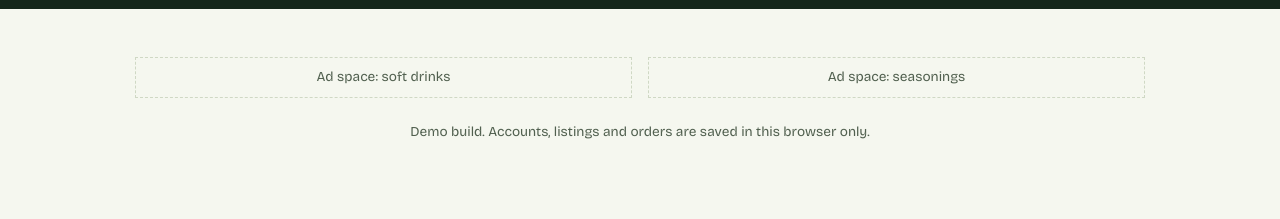
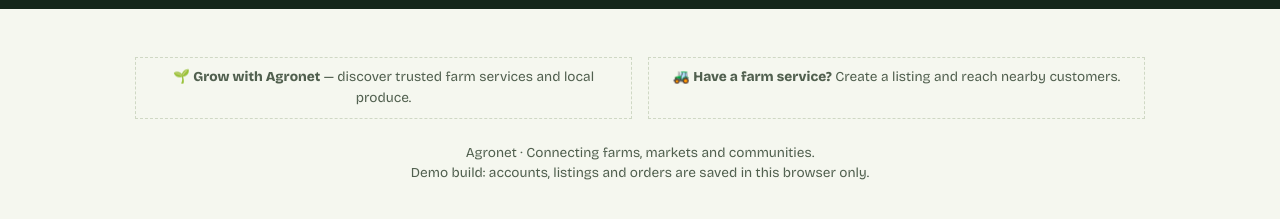
Before and after one commit to felixopemipo-hub/Agronet, a plain HTML site: page index.html in a window 1280 px wide. Shown: the part 49-268 px from the top of the page. Drawn offline with nearby package versions, Linux system fonts and the light colour scheme.

Commit message:
Revise ads and footer in index.html
Updated footer text and replaced ad content.

```diff
--- a/index.html
+++ b/index.html
@@ -24,10 +24,10 @@
 </header>
 <main id="app"></main>
 <aside class="ads" aria-label="Sponsored">
-  <div class="ad">Ad space: soft drinks</div>
-  <div class="ad">Ad space: seasonings</div>
+  <div class="ad">🌱 <b>Grow with Agronet</b> — discover trusted farm services and local produce.</div>
+  <div class="ad">🚜 <b>Have a farm service?</b> Create a listing and reach nearby customers.</div>
 </aside>
-<footer>Demo build. Accounts, listings and orders are saved in this browser only.</footer>
+<footer>Agronet · Connecting farms, markets and communities. <br>Demo build: accounts, listings and orders are saved in this browser only.</footer>
 <dialog id="dlg"></dialog>
 <script src="app.js"></script>
 </body>
```
